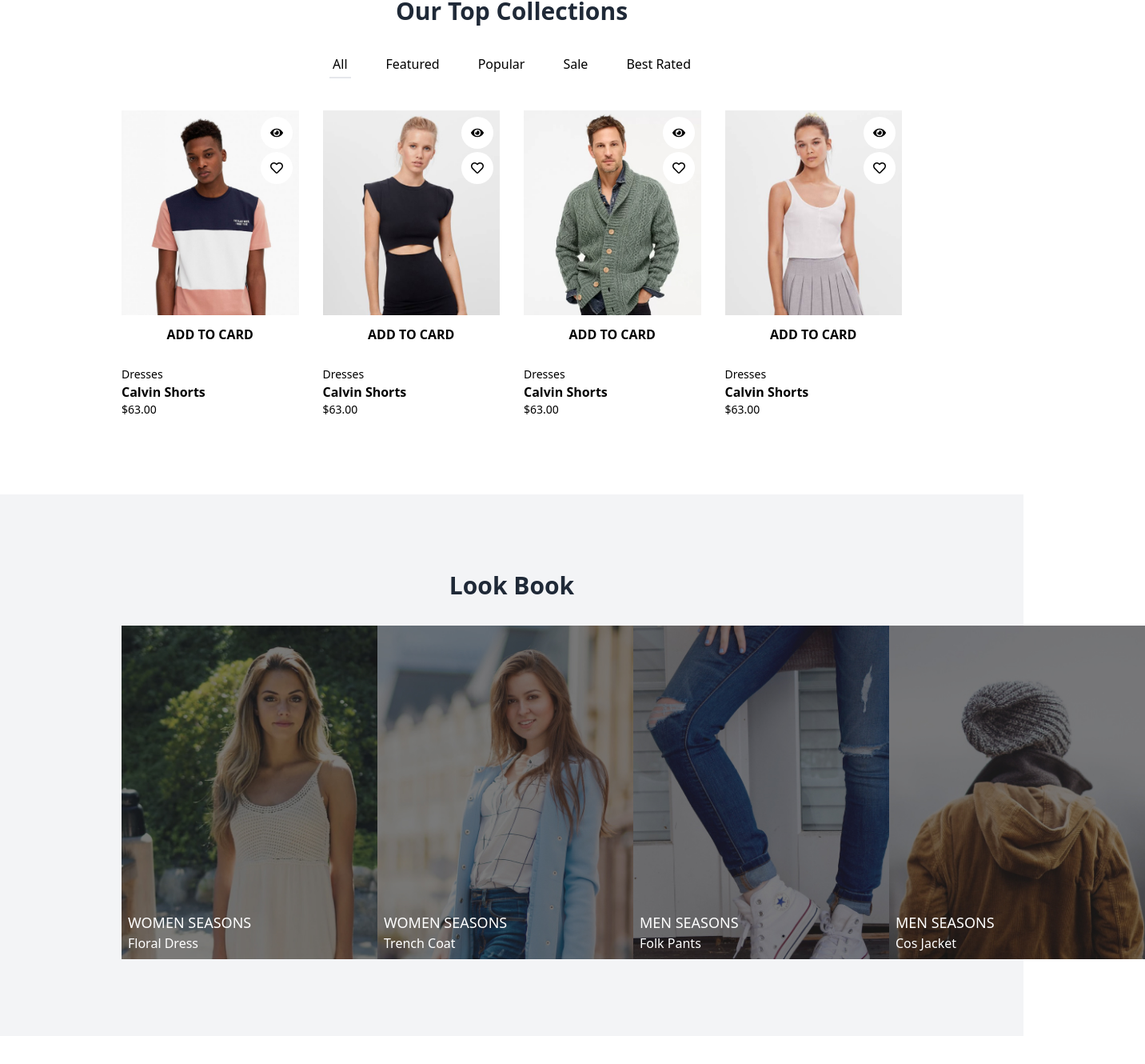
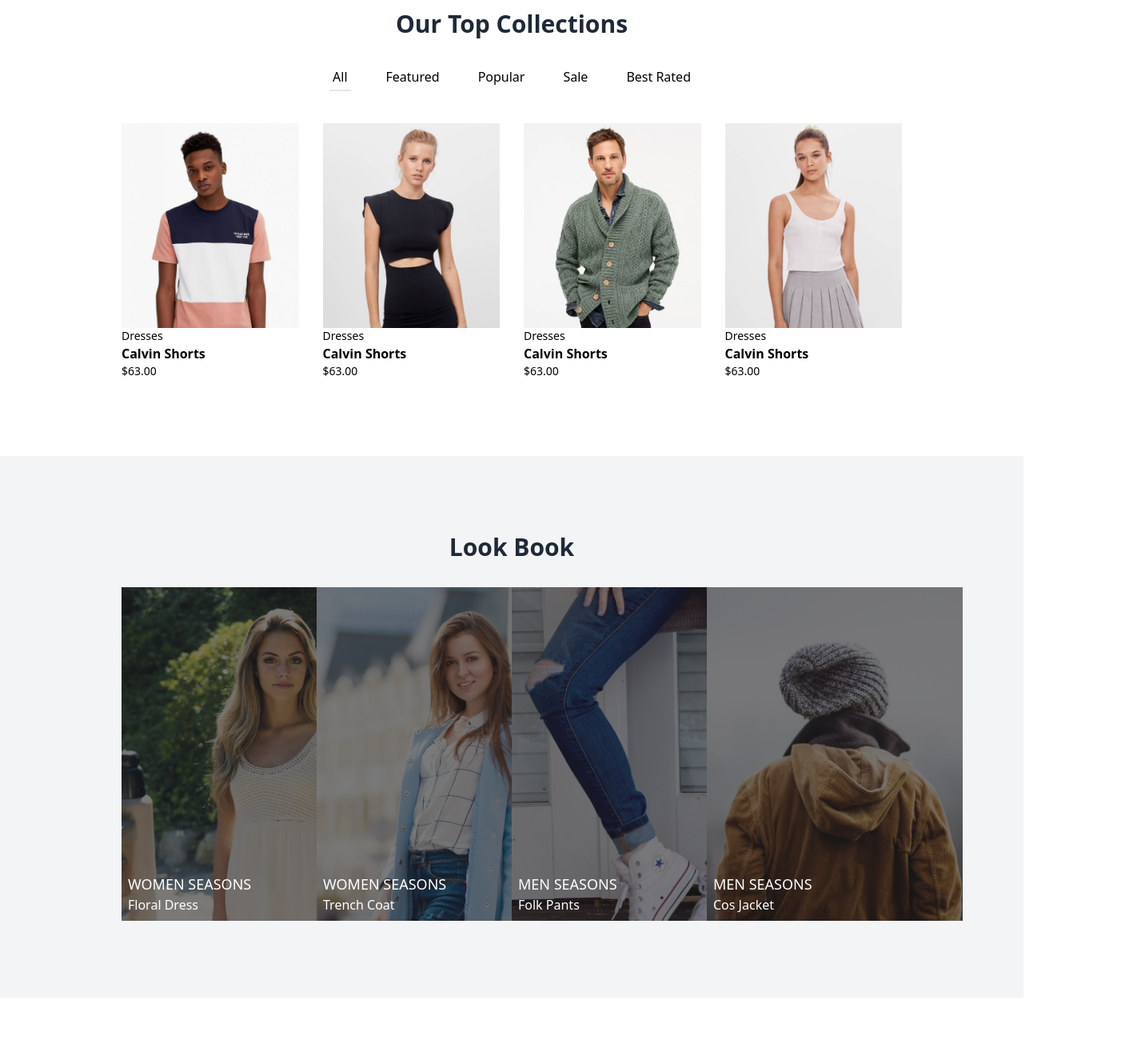
Before and after one commit to RezapourAraz/my-shop-client, a Next.js app: page / in a window 1280 px wide. Shown: the part 1340-2670 px from the top of the page at 80% size, 1432 px wide, since content can reach past the window. Built offline with nearby package versions, Linux system fonts and the light colour scheme.

Commit message:
working on styles

```diff
--- a/components/cards/Collection.cards.tsx
+++ b/components/cards/Collection.cards.tsx
@@ -18,13 +18,15 @@ type ICollectionCardProps = {
 const CollectionCard: FC<ICollectionCardProps> = ({ collection }) => {
   return (
     <div>
-      <div className="min-h-80 relative">
-        <img width="100%" height="100%" src={collection.image} />
+      <div className=" relative collection-card">
+        <div>
+          <img width="100%" height="100%" src={collection.image} />
+        </div>
 
-        <div className="absolute bottom-5 right-2 left-2 p-2 bg-white text-center hover:bg-gray-100">
+        <div className="absolute bottom-5 right-2 left-2 p-2 bg-white text-center hover:bg-gray-100 add-to-card">
           <button className="font-bold ">ADD TO CARD</button>
         </div>
-        <div className="absolute top-1 right-2 ">
+        <div className="absolute top-1 right-2 side-action-buttons-container">
           <div className="mt-1">
             <div className="p-3 bg-white rounded-full hover:bg-red-600 hover:text-white">
               <FaEye />
--- a/components/sections/Category.sections.tsx
+++ b/components/sections/Category.sections.tsx
@@ -91,9 +91,14 @@ const CategorySection = () => {
         >
           {categories.map((category) => (
             <SwiperSlide key={category.id}>
-              <div className="flex flex-col items-center ">
-                <div className="w-28 h-28 mb-2">
-                  <img src={category.image} width="100%" height="100%" />
+              <div className="flex flex-col items-center p-2">
+                <div className="w-28 h-28 mb-2 cursor-pointer">
+                  <img
+                    src={category.image}
+                    className="hover:scale-105 transition-all ease-in"
+                    width="100%"
+                    height="100%"
+                  />
                 </div>
 
                 <div className="p-1">
--- a/components/sections/LookBook.sections.tsx
+++ b/components/sections/LookBook.sections.tsx
@@ -35,9 +35,11 @@ const LookBookSection = () => {
         <div className="mb-8 text-center">
           <h6 className="text-3xl font-bold text-gray-800">Look Book</h6>
         </div>
-        <div className="flex justify-between">
+        <div className="grid md:grid-cols-4 sm:grid-cols-2 justify-between">
           {lookBooks.map((lookBook) => (
-            <LookBookCard key={lookBook.id} lookBook={lookBook} />
+            <div key={lookBook.id} className="grid-col-1">
+              <LookBookCard lookBook={lookBook} />
+            </div>
           ))}
         </div>
       </div>
--- a/styles/globals.css
+++ b/styles/globals.css
@@ -26,6 +26,30 @@ body {
     rgb(var(--background-start-rgb)); */
 }
 
+.collection-card {
+  overflow: hidden;
+}
+.collection-card:hover .side-action-buttons-container {
+  opacity: 1;
+  right: 10px;
+}
+.collection-card .side-action-buttons-container {
+  opacity: 0;
+  right: -40px;
+  transition: all 0.3s ease;
+}
+
+.collection-card .add-to-card {
+  opacity: 0;
+  transition: all 0.3s ease;
+  bottom: -50px;
+}
+
+.collection-card:hover .add-to-card {
+  opacity: 1;
+  bottom: 15px;
+}
+
 @layer utilities {
   .text-balance {
     text-wrap: balance;
```
